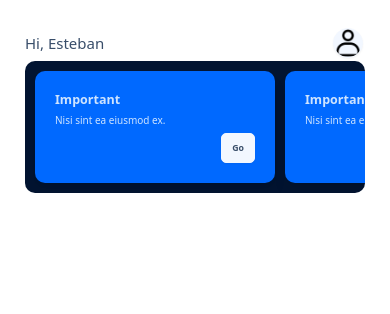
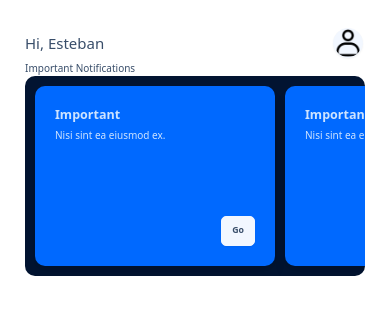
Before and after one commit to sourbhsingh/driver-application, a React (Vite) app: page /dashboard in a window 390 px wide. Shown: the top 314 px of the page. Built offline with nearby package versions, Linux system fonts and the light colour scheme.

Commit message:
fix: adjusted the notification for mobile and desktop view

```diff
--- a/src/layout/Dashboard/Dashboard.tsx
+++ b/src/layout/Dashboard/Dashboard.tsx
@@ -6,6 +6,11 @@ import { dashboardProps } from './interface';
 const DUMMY_DATA = [
   {
     notificationId: 1,
+    notificationTitle: 'Important',
+    notificationMessage: 'Nisi sint ea eiusmod ex.',
+  },
+  {
+    notificationId: 3,
     notificationTitle: 'Important',
     notificationMessage: 'Nisi sint ea eiusmod ex.',
   },
@@ -23,7 +28,8 @@ function Dashboard(props: dashboardProps) {
       <Navbar {...navbarProps} />
 
       {/* Notifications section */}
-      <section className='flex justify-center'>
+      <section className='flex flex-col justify-center items-center  w-full'>
+        <h2 className='self-start'>Important Notifications</h2>
         <CardCarousel>
           {DUMMY_DATA.map(
             ({ notificationId, notificationMessage, notificationTitle }) => (
--- a/src/layout/Dashboard/components/CardCarousel/CardCarousel.tsx
+++ b/src/layout/Dashboard/components/CardCarousel/CardCarousel.tsx
@@ -5,12 +5,14 @@ export default function CardCarousel(props: CardCarouselInterface) {
   const { children } = props;
 
   return (
-    <div className='carousel carousel-center max-w-xl p-4 space-x-4 bg-neutral rounded-box'>
-      {React.Children.map(children, (child, index) => (
-        <div className='carousel-item' key={index}>
-          {child}
-        </div>
-      ))}
+    <div className='w-full max-w-full p-4 h-80 space-x-4 bg-neutral rounded-box overflow-x-auto'>
+      <div className='flex space-x-4 h-72 '>
+        {React.Children.map(children, (child, index) => (
+          <div className='carousel-item flex-shrink-0' key={index}>
+            {child}
+          </div>
+        ))}
+      </div>
     </div>
   );
 }
```
